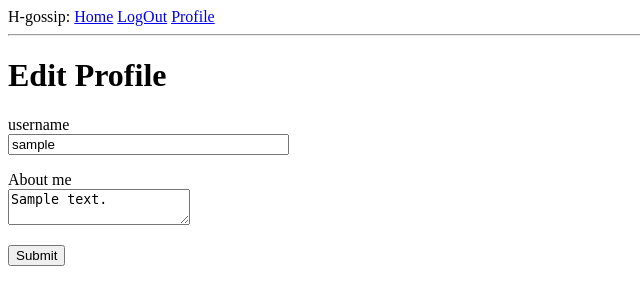
After one commit to Harendra8095/h-gossip, a Flask app: page /edit_profile in a window 1280 px wide. The commit adds this page. Shown: the top 305 px of the page, without its empty margins (0-640 px from the left). Run offline with Flask 2, Linux system fonts and the light colour scheme; a user stored in the database is signed in; tables that the repository leaves empty hold one stand-in row (values such as "Sample post").

Commit message:
EditProfile option added

```diff
--- /dev/null
+++ b/hgossipBack/forms/editprofile.py
@@ -0,0 +1,9 @@
+from flask_wtf import FlaskForm
+from wtforms import StringField, TextAreaField, SubmitField
+from wtforms.validators import DataRequired, Length
+
+
+class EditProfile(FlaskForm):
+    username = StringField('username', validators=[DataRequired()])
+    bio = TextAreaField('About me', validators=[Length(min=0, max=127)])
+    submit = SubmitField('Submit')
--- a/server.py
+++ b/server.py
@@ -1,11 +1,13 @@
 import os
 from flask import Flask, render_template, flash, redirect, url_for, request
 from flask_sqlalchemy import SQLAlchemy
-from flask_login import LoginManager, current_user, login_user, logout_user
+from flask_login import LoginManager, current_user, login_user, logout_user, login_required
 from werkzeug.urls import url_parse
+from datetime import datetime
 
 from hgossipBack.forms.login import LoginFrom
 from hgossipBack.forms.register import RegistrationForm
+from hgossipBack.forms.editprofile import EditProfile
 from hgossipBack.config import DbEngine_config, DevelopmentConfig
 from hgossipBack import create_db_engine, create_db_sessionFactory
 from hgossipBack.models import User
@@ -16,7 +18,6 @@ load_dotenv()
 
 engine = create_db_engine(DbEngine_config)
 SQLSession = create_db_sessionFactory(engine)
-session = SQLSession
 
 
 app = Flask(__name__)
@@ -32,6 +33,16 @@ def load_user(id):
     session = SQLSession()
     conn = session.connection()
     return session.query(User).get(int(id))
+
+@app.before_request
+def before_request():
+    if current_user.is_authenticated:
+        session = SQLSession()
+        conn = session.connection()
+        u = session.query(User).filter_by(username=current_user.username).first()
+        u.last_seen = datetime.utcnow()
+        session.commit()
+        session.close()
 
 
 @app.route('/')
@@ -93,11 +104,43 @@ def register():
     return render_template('register.html', title='Register', form=form)
 
 
+@app.route('/edit_profile', methods=['GET', 'POST'])
+@login_required
+def edit_profile():
+    form = EditProfile()
+    session = SQLSession()
+    conn = session.connection()
+    u = session.query(User).filter_by(username=current_user.username).first()
+    if form.validate_on_submit():
+        u.username = form.username.data
+        u.bio = form.bio.data
+        session.commit()
+        flash('Your changes have been saved.')
+        return redirect(url_for('user', username=u.username))
+    elif request.method == 'GET':
+        form.username.data = u.username
+        form.bio.data = u.bio
+    return render_template('edit_profile.html', title='Edit Profile', form=form)
+
+
 @app.route('/logout')
 def logout():
     logout_user()
     return redirect(url_for('index'))
 
 
+@app.route('/user/<username>')
+@login_required
+def user(username):
+    session = SQLSession()
+    conn = session.connection()
+    user = session.query(User).filter_by(username=username).first()
+    posts = [
+        {'author':user, 'body':'Test post #1'},
+        {'author':user, 'body':'Test post #2'}
+    ]
+    return render_template('user.html', user=user, posts=posts)
+
+
 if __name__ == "__main__":
     app.run()
--- /dev/null
+++ b/templates/_post.html
@@ -0,0 +1,6 @@
+<table>
+    <tr valign="top">
+        <td><img src="{{ post.author.avatar(36) }}"></td>
+        <td>{{ post.author.username }} says:<br>{{ post.body }}</td>
+    </tr>
+</table>
--- a/templates/base.html
+++ b/templates/base.html
@@ -14,6 +14,7 @@
             <a href="{{ url_for('login') }}">LogIn</a>
             {% else %}
             <a href="{{ url_for('logout') }}">LogOut</a>
+            <a href="{{ url_for('user', username=current_user.username) }}">Profile</a>
             {% endif %}
         </div>
         <hr>
--- /dev/null
+++ b/templates/edit_profile.html
@@ -0,0 +1,23 @@
+{% extends "base.html" %}
+
+{% block content %}
+    <h1>Edit Profile</h1>
+    <form action="" method="POST">
+        {{ form.hidden_tag() }}
+        <p>
+            {{ form.username.label }}<br>
+            {{ form.username(size=32) }}<br>
+            {% for error in form.username.errors %}
+            <span style="color: red;">[{{ error }}]</span>
+            {% endfor %}
+        </p>
+        <p>
+            {{ form.bio.label }}<br>
+            {{ form.bio(size=32) }}<br>
+            {% for error in form.bio.errors %}
+            <span style="color: red;">[{{ error }}]</span>
+            {% endfor %}
+        </p>
+        <p>{{ form.submit() }}</p>
+    </form>
+{% endblock %}
```
Also changed, not shown: hgossipBack/models/usermodels.py (+9 -1 lines), migrations/versions/28874eac7690_last_seen_bio_added_in_usermodel.py (added, +30 -0 lines), templates/index.html (+4 -4 lines), templates/user.html (added, +25 -0 lines), migration.py (renamed from migrations.py).
